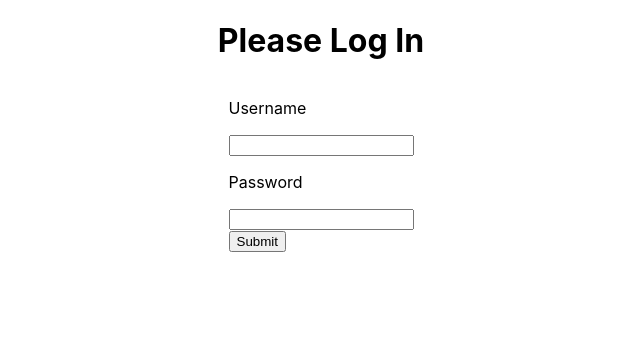
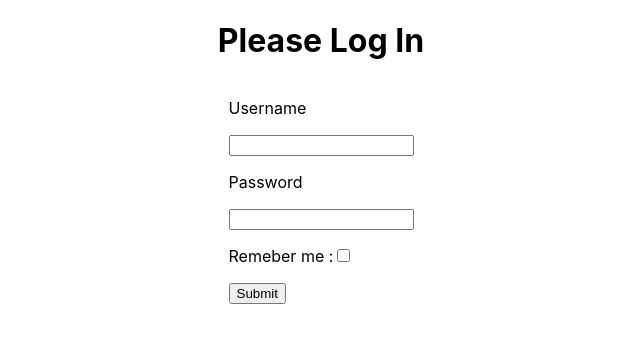
Before and after one commit to toihirhalim/Espace-de-partage-de-documents-numeriques, a React (Create React App) app in the folder frontend-epdn/: page / in a window 1280 px wide. Shown: the top 342 px of the page, without its empty margins (319-959 px from the left). Built offline with nearby package versions, Linux system fonts and the light colour scheme.

Commit message:
update auth

```diff
--- a/frontend-epdn/src/components/auth/login.css
+++ b/frontend-epdn/src/components/auth/login.css
@@ -3,3 +3,7 @@
     flex-direction: column;
     align-items: center;
 }
+
+.error {
+    color: red;
+}
--- a/frontend-epdn/src/components/auth/login.js
+++ b/frontend-epdn/src/components/auth/login.js
@@ -3,27 +3,36 @@ import './login.css'
 import PropTypes from 'prop-types';
 
 async function loginUser(credentials) {
-    return fetch('http://localhost:8080/login', {
+    return fetch('http://localhost:8080/api/users/login', {
         method: 'POST',
         headers: {
             'Content-Type': 'application/json'
         },
         body: JSON.stringify(credentials)
     })
-        .then(data => data.json())
+        .then(res => res.json())
+        .then(json => json.data)
 }
 
 export default function Login({ setToken }) {
     const [username, setUserName] = useState();
     const [password, setPassword] = useState();
+    const [error, setError] = useState("");
 
     const handleSubmit = async e => {
         e.preventDefault();
+        setError("");
         const token = await loginUser({
             username,
             password
         });
-        setToken(token);
+
+        if (token) {
+            setToken(token);
+        } else {
+            setError("Username or Password is invalid, Please verify information before submition.");
+        }
+
     }
 
 
@@ -40,9 +49,20 @@ export default function Login({ setToken }) {
                     <input type="password" onChange={e => setPassword(e.target.value)} />
                 </label>
                 <div>
+                    <label>
+                        <p>
+                            Remeber me :
+                        <input type="checkbox" />
+                        </p>
+                    </label>
+                </div>
+                <div>
                     <button type="submit">Submit</button>
                 </div>
             </form>
+            <div>
+                <p className="error">{error}</p>
+            </div>
         </div>
     )
 }
```
